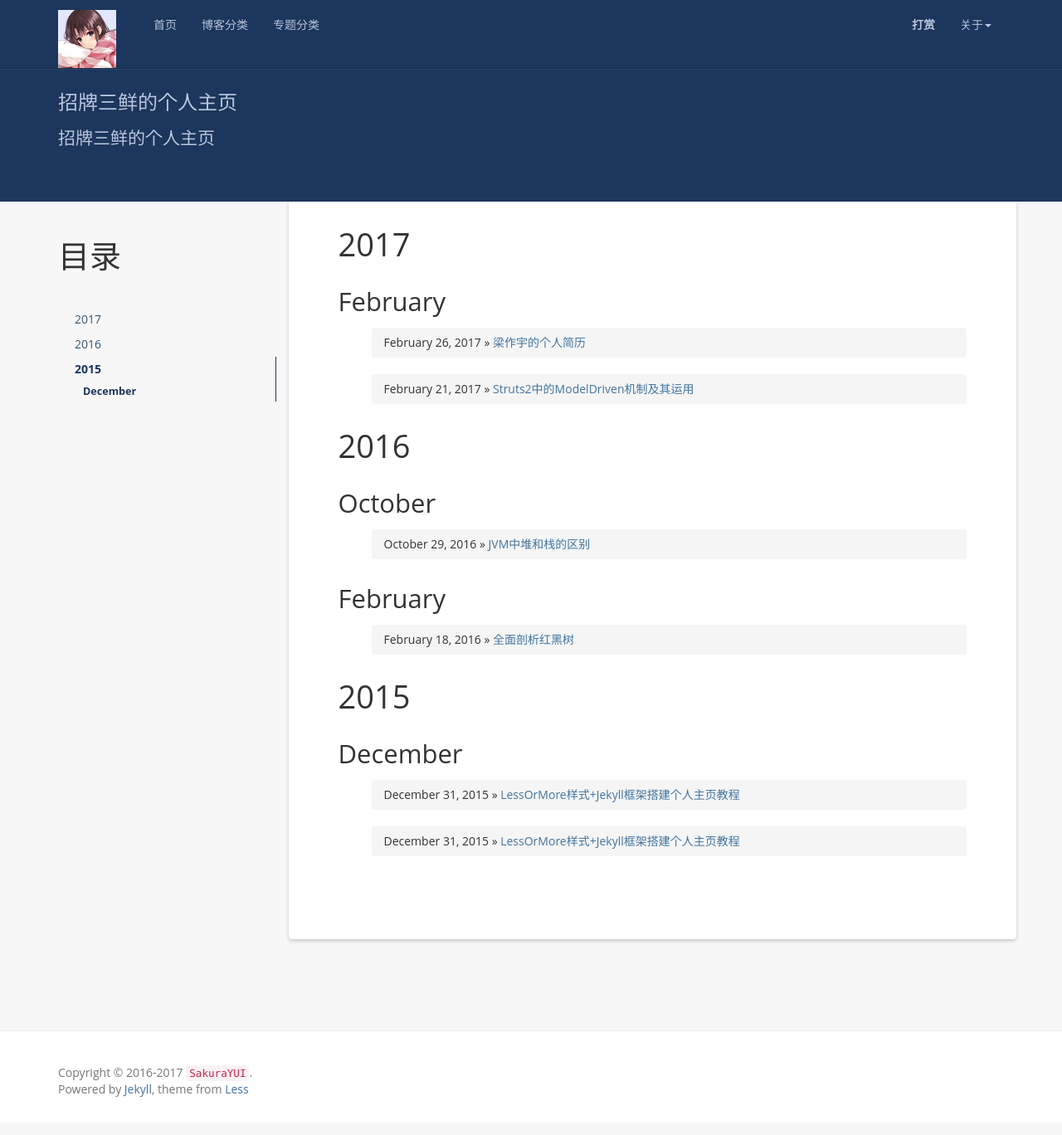
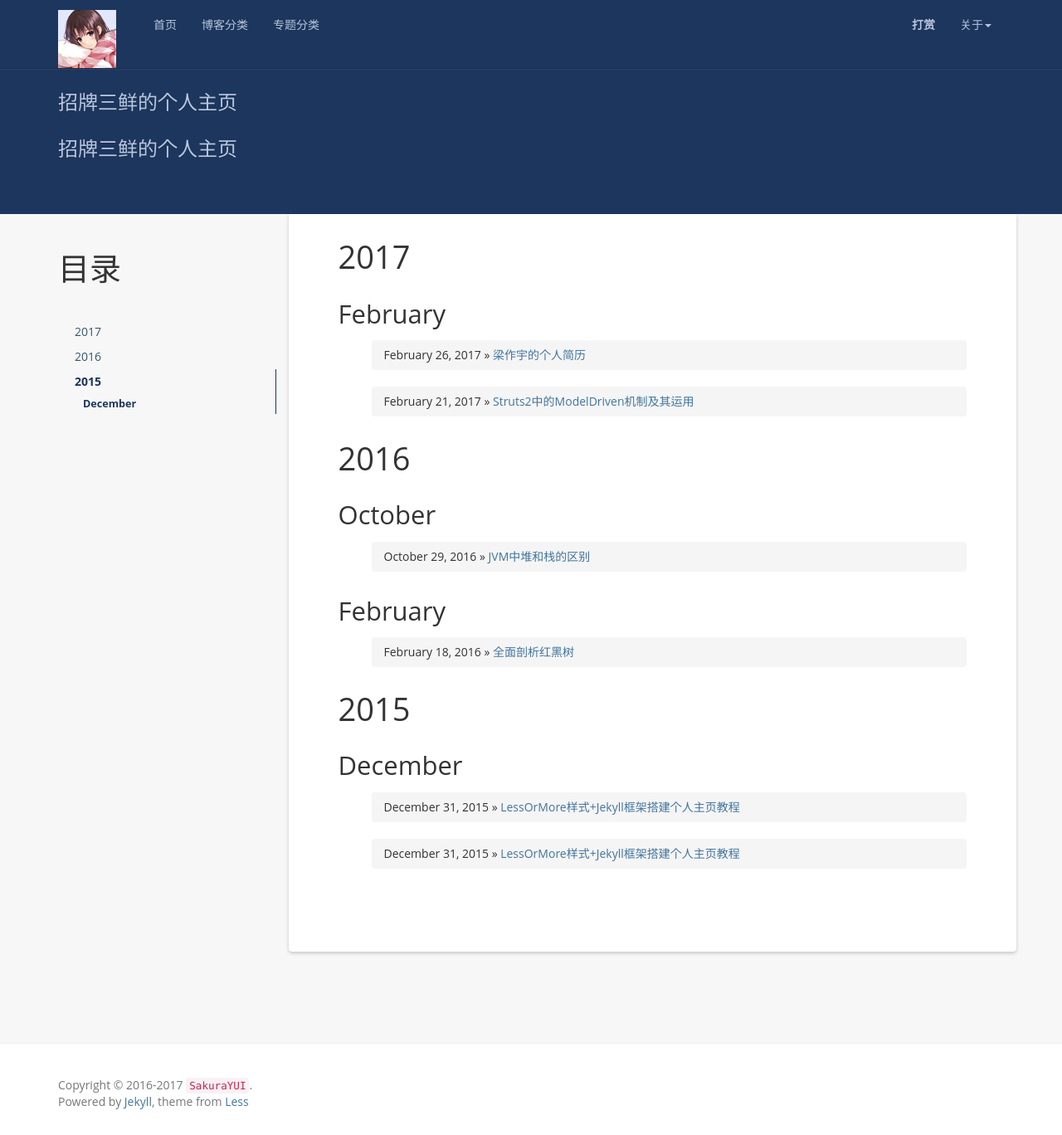
Before and after one commit to SakuraYUI/blog, a Jekyll site: the page built from index.html, in a window 1280 px wide and 1368 px high. Shown: the whole window at 83% size. Built offline with Jekyll 4.4.1, drawn with Linux system fonts in a browser that asks for light colours; nearby versions of some CDN libraries; the list of posts is cut into pages by our own code; comment, search, counter and statistics services are not loaded.

Commit message:
blog 1.07

```diff
--- a/_includes/docs_header.html
+++ b/_includes/docs_header.html
@@ -2,13 +2,13 @@
   <div class="container">
   	{% if page.title%}
   		<!--
-		    <h1>{{ page.title }}</h1>
+		    <h3>{{ page.title }}</h3>
 		    <p>Post on {{ page.date | date: "%b %d, %Y" }} by <a href="/about">{{ site.author }}</a></p>
 		-->
 		    <h3>{{ site.motto }}</h3>
     {% else %}
 	    <h3>{{ site.name }}</h3>
-	    <p>{{ site.description }}</p>
+	    <h3>{{ site.description }}</h3>
     {% endif %}
   </div>
 </div>
```
